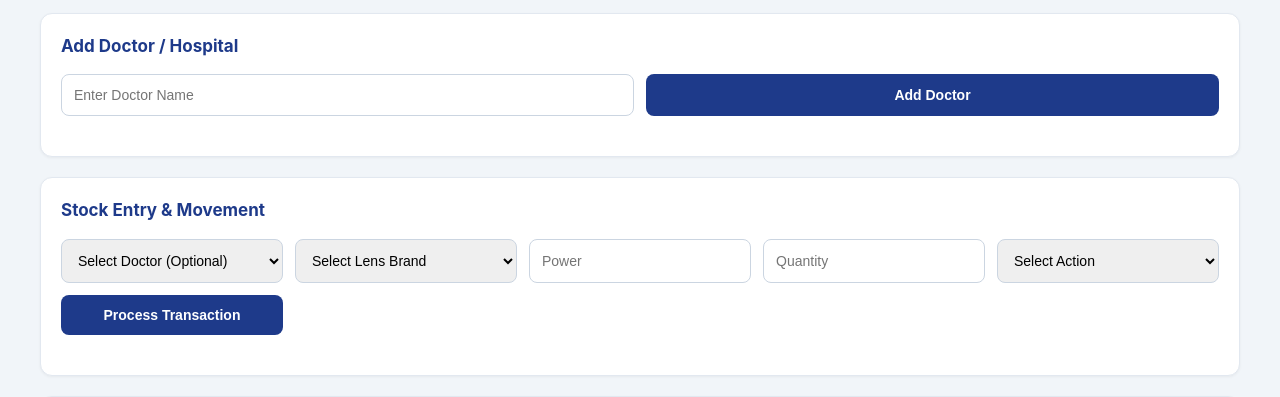
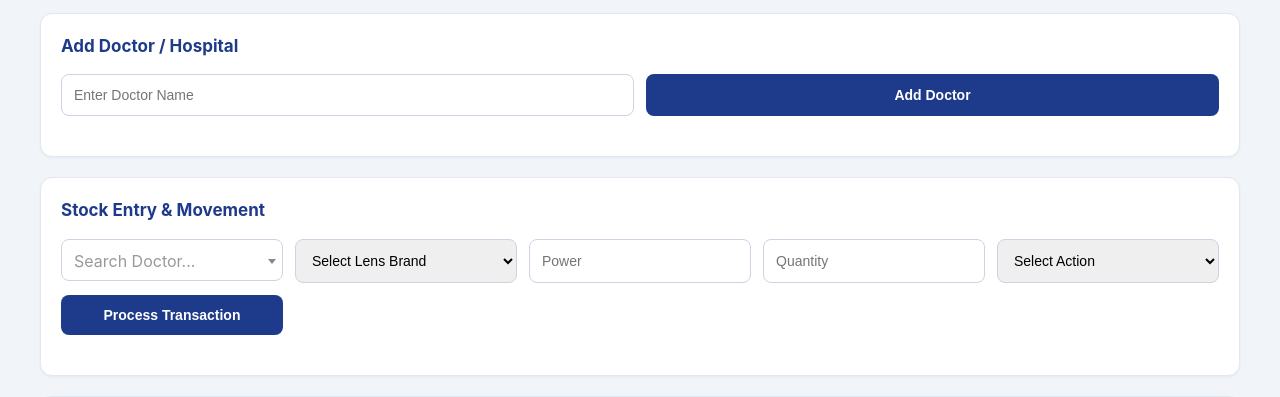
Before and after one commit to Hassnat07/inventory-system, a Flask app: page /portal/inventory/ in a window 1280 px wide. Shown: the part 257-654 px from the top of the page. Run offline with Flask 3, Linux system fonts and the light colour scheme; the visitor is signed in with stand-in values (Sample User, id 1); data that the repository does not hold is empty; some libraries are stand-ins or nearby versions.

Commit message:
Update inventory.html

```diff
--- a/templates/inventory.html
+++ b/templates/inventory.html
@@ -4,6 +4,7 @@
     <meta charset="UTF-8">
     <title>Inventory Management | Ramay Electromedics</title>
     <meta name="viewport" content="width=device-width, initial-scale=1">
+    <link href="https://cdn.jsdelivr.net/npm/select2@4.1.0-rc.0/dist/css/select2.min.css" rel="stylesheet" />
 
     <style>
         :root {
@@ -269,6 +270,20 @@
                 display: block !important;
             }
         }
+        .select2-container .select2-selection--single {
+    height: 42px;
+    border-radius: 8px;
+    border: 1px solid #cbd5e1;
+}
+
+.select2-container--default .select2-selection--single .select2-selection__rendered {
+    line-height: 42px;
+    padding-left: 12px;
+}
+
+.select2-container--default .select2-selection--single .select2-selection__arrow {
+    height: 42px;
+}
     </style>
 </head>
 <body>
@@ -357,7 +372,7 @@
     <form class="form-grid" method="POST" action="{{ url_for('inventory.stock_in') }}">
 
         <!-- Doctor (Preserve selection) -->
-        <select name="doctor_id">
+        <select name="doctor_id" id="doctor-search">
             <option value="">Select Doctor (Optional)</option>
             {% for d in doctors %}
                 <option value="{{ d['id'] }}"
@@ -591,6 +606,19 @@ function toggleRows(rowClass, btn) {
     }
 }
 </script>
+<script src="https://code.jquery.com/jquery-3.6.0.min.js"></script>
+
+<script src="https://cdn.jsdelivr.net/npm/select2@4.1.0-rc.0/dist/js/select2.min.js"></script>
+
+<script>
+$(document).ready(function() {
+    $('#doctor-search').select2({
+        placeholder: "Search Doctor...",
+        allowClear: true,
+        width: '100%'
+    });
+});
+</script>
 
 </body>
 </html>
```
